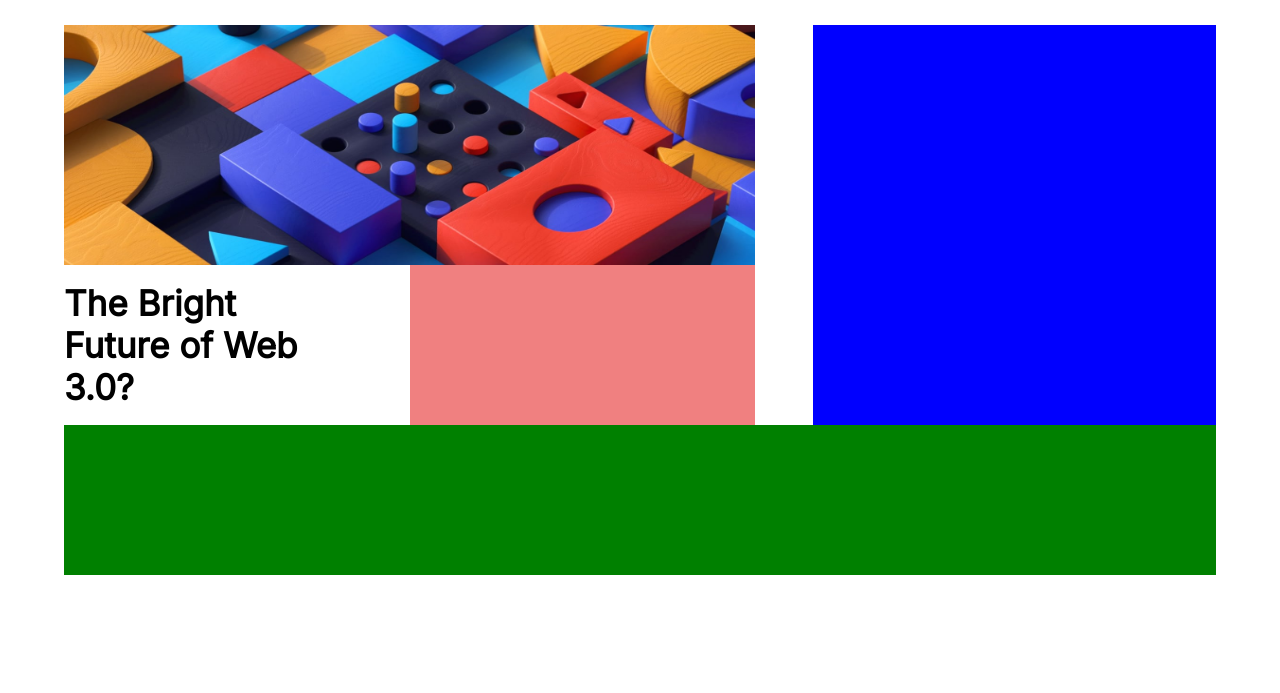
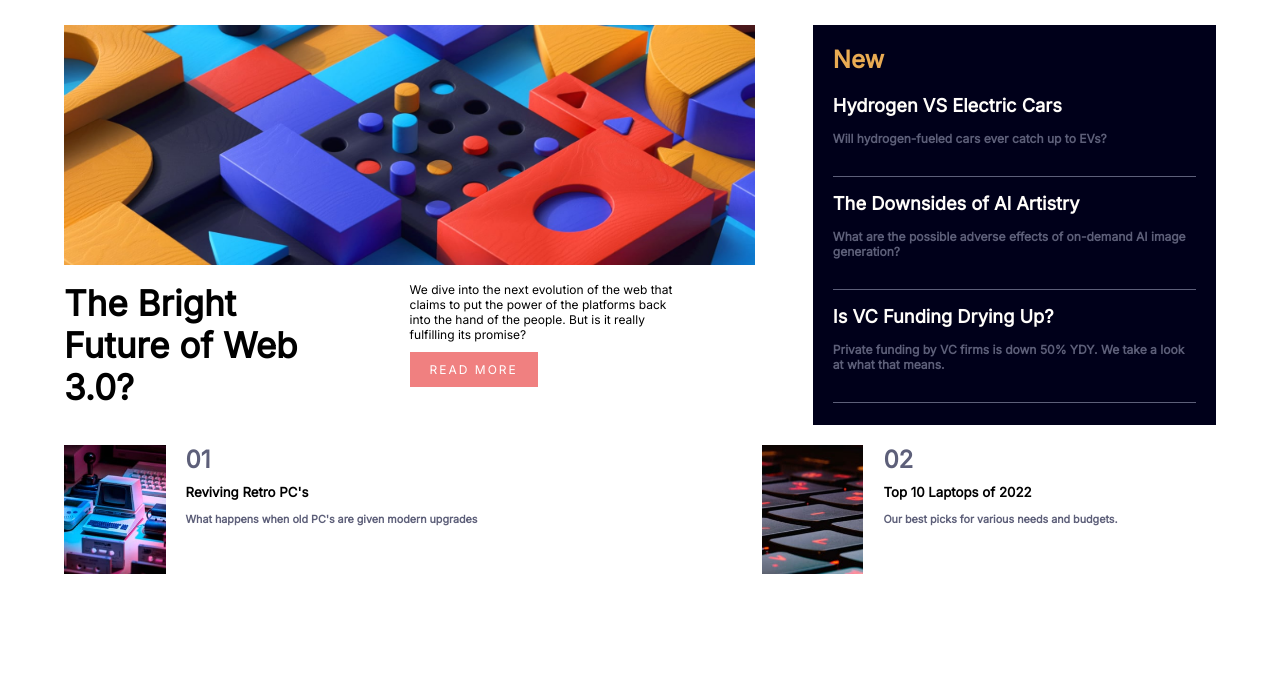
Before and after one commit to Storm-D-Leeuwin/news-homepage, a plain HTML site: page index.html in a window 1280 px wide. Shown: the part 107-800 px from the top of the page. Drawn offline with Linux system fonts and the light colour scheme.

Commit message:
Ready2Launch

```diff
--- a/index.html
+++ b/index.html
@@ -71,17 +71,101 @@
           </div>
 
           <div class="readmore-content">
-
+            <div class="description">
+              <p>We dive into the next evolution of the web that claims to put the power of the platforms back into the hand of the people. But is it really fulfilling its promise?</p>
+            </div>
+            <div class="readmore">
+              <div class="readmore-btn">
+                READ MORE
+              </div>
+            </div>
           </div>
         </div>
 
       </article>
 
-      <div class="new-container-main"></div>
+      <div class="new-container-main">
+
+        <article class="new-articles">
+
+          <div class="new-title">
+            <h1>New</h1>
+          </div>
+          <div id="item1" class="new-article-item">
+            <div class="new-article-title">
+              <h5>Hydrogen VS Electric Cars</h5>
+            </div>
+            <div class="new-article-description">
+              <h6>Will hydrogen-fueled cars ever catch up to EVs?</h6>
+            </div>
+          </div>
+          <div id="item2" class="new-article-item">
+            <div class="new-article-title">
+              <h5>The Downsides of Al Artistry</h5>
+            </div>
+            <div class="new-article-description">
+              <h6>What are the possible adverse effects of on-demand AI image generation?</h6>
+            </div>
+          </div>
+          <div id="item3" class="new-article-item">
+            <div class="new-article-title">
+              <h5>Is VC Funding Drying Up?</h5>
+            </div>
+            <div class="new-article-description">
+              <h6>Private funding by VC firms is down 50% YDY. We take a look at what that means.</h6>
+            </div>
+          </div>
+
+        </article>
+
+      </div>
 
     </main>
 
-    <footer class="suggestion-container"></footer>
+    <footer class="suggestion-container">
+
+      <div id="sug-item1" class="suggestion-item">
+
+        <picture class="sug-banner">
+          <img class="sug-banner-img" src="/assets/images/image-retro-pcs.jpg" alt="">
+        </picture>
+
+        <div class="sug-text">
+          <h2 class="sug-nummer">01</h2>
+          <h5>Reviving Retro PC's</h5>
+          <h6>What happens when old PC's are given modern upgrades</h6>
+        </div>
+
+      </div>
+
+      <div id="sug-item2" class="suggestion-item">
+
+        <picture class="sug-banner">
+          <img class="sug-banner-img" src="/assets/images/image-top-laptops.jpg" alt="">
+        </picture>
+
+        <div class="sug-text">
+          <h2 class="sug-nummer">02</h2>
+          <h5>Top 10 Laptops of 2022</h5>
+          <h6>Our best picks for various needs and budgets.</h6>
+        </div>
+
+      </div>
+      <div id="sug-item3" class="suggestion-item">
+
+        <picture class="sug-banner">
+          <img class="sug-banner-img" src="/assets/images/image-gaming-growth.jpg" alt="">
+        </picture>
+
+        <div class="sug-text">
+          <h2 class="sug-nummer">03</h2>
+          <h5>The Growth of Gaming</h5>
+          <h6>How the pandemic has sparked fresh oppurtunities</h6>
+        </div>
+
+      </div>
+
+    </footer>
 
   </div>
 
--- a/styles/elements.css
+++ b/styles/elements.css
@@ -2,6 +2,7 @@
     margin: 0;
     padding: 0;
     box-sizing: border-box;
+    overflow-y: hi;
 }
 
 body {
--- a/styles/main.css
+++ b/styles/main.css
@@ -22,9 +22,14 @@
 }
 
 .suggestion-container {
-    background-color: green;
-    min-height: 150px;
+    height: 0;
+    background-color: aqua;
     max-width: 100%;
+    margin-top: 20px;
+
+    display: flex;
+    justify-content: space-between;
+    flex-wrap: wrap;
 }
 
 #normal-navbar {
@@ -33,6 +38,7 @@
 
 .navbar-item {
     padding: 0 12px;
+    cursor: pointer;
 }
 
 .navbar-item h4{
@@ -45,27 +51,25 @@
 
 .article-container-main {
     position: relative;
-    min-width: 60%;
+    max-width: 60%;
     min-height: 400px;
 
-    background-color: aquamarine;
     display: flex;
     flex-direction: column;
 }
 
 .new-container-main {
     position: relative;
-    min-width: 35%;
+    max-width: 35%;
     min-height: 400px;
 
-    background-color: blue;
+    background-color: hsl(240, 100%, 5%);
     display: flex;
 }
 
 .banner {
     width: 100%;
     height: 240px;
-    background-color: lightblue;
 }
 
 .banner-img {
@@ -81,14 +85,12 @@
 
 .banner-content {
     min-height: 160px;
-    width: 100%;
-    background-color: lightseagreen;
+    max-width: 100%;
 
     display: flex;
 }
 
 .title {
-    background-color: white;
     min-width: 50%;
     min-height: 160px;
 
@@ -102,7 +104,96 @@
 }
 
 .readmore-content {
-    background-color: lightcoral;
     min-width: 50%;
     min-height: 160px;
 }
+
+.description p{
+    font-size: 12px;
+    max-width: 100%;
+}
+
+.description {
+    margin-top: 5%;
+    margin-right: 20%;
+}
+
+.readmore-btn {
+    background-color: lightcoral;
+    padding: 10px 20px;
+    max-width: fit-content;
+    color: white;
+    letter-spacing: 2px;
+    margin-top: 10px;
+    font-size: 12px;
+    cursor: pointer;
+}
+
+.new-articles {
+    min-width: 100%;
+    padding: 20px;
+
+    display: flex;
+    flex-direction: column;
+}
+
+.new-title h1 {
+    color: hsl(35, 77%, 62%);
+    padding-bottom: 20px;
+}
+
+.new-article-item {
+    border-bottom: 1px solid hsl(236, 13%, 42%);
+
+    min-height: 20px;
+}
+
+.new-article-title {
+    color: hsl(36, 100%, 99%);
+    padding-bottom: 15px;
+    font-size: 22px;
+}
+
+.new-article-description {
+    color: hsl(236, 13%, 42%);
+    padding-bottom: 30px;
+    font-size: 18px;
+}
+
+#item2, #item3 {
+    padding-top: 15px;
+}
+
+.suggestion-item {
+    max-height: max-content;
+
+    display: flex;
+}
+
+.sug-banner-img {
+    height: 50%;
+}
+
+.sug-text {
+    display: flex;
+    flex-direction: column;
+
+    max-width: fit-content;
+    padding-left: 20px;
+}
+
+.sug-nummer {
+    padding-bottom: 10px;
+    color: hsl(236, 13%, 42%);
+}
+
+.sug-text h5{
+    padding-bottom: 10px;
+    font-weight: 900;
+}
+
+.sug-text h6 {
+    line-height: 20px;
+    color: hsl(236, 13%, 42%);
+    max-width: fit-content;
+}
--- a/styles/media.css
+++ b/styles/media.css
@@ -10,12 +10,16 @@
     .article-container-main {
         width: 100%;
         min-height: 400px;
+        min-width: 100%;
     }
 
     .new-container-main {
         width: 100%;
         min-height: 400px;
+        min-width: 100%;
     }
+
+
 }
 
 @media (max-width : 375px) {
```
